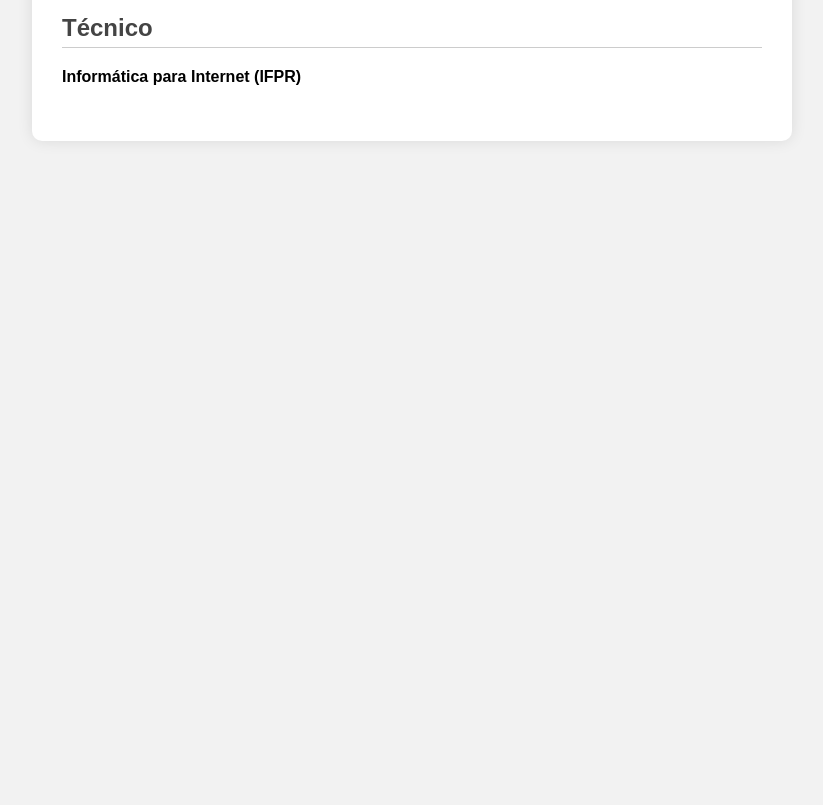
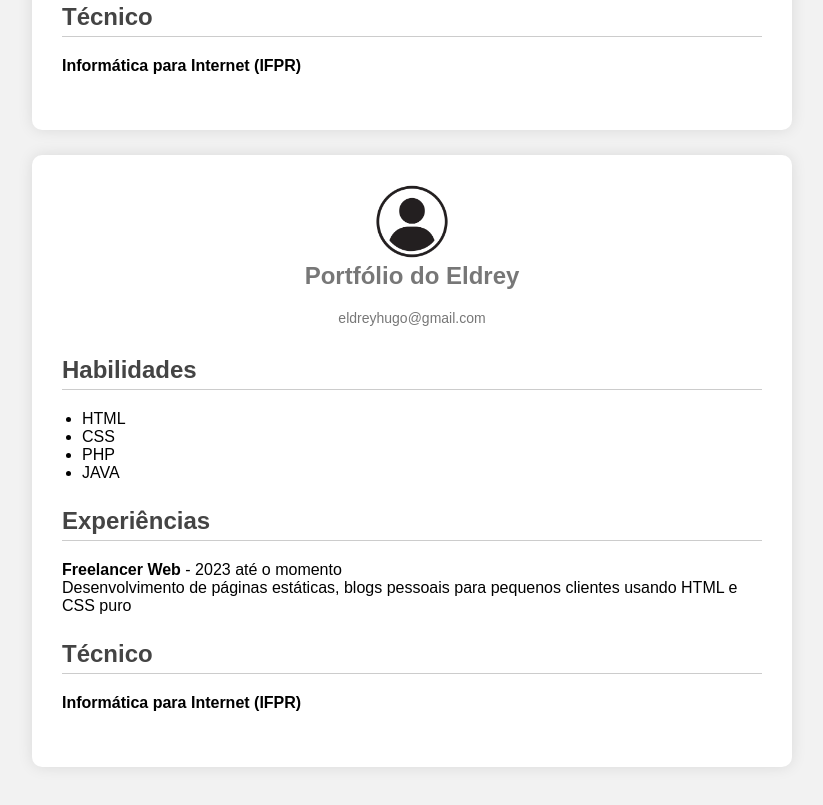
Before and after one commit to Liviaknd/Portfolio_Livs, a plain HTML site: page index.html in a window 1280 px wide. Shown: the part 501-1306 px from the top of the page, without its empty margins (228-1051 px from the left). Before the commit the page ends 800 px from the top, so only its background shows below. Drawn offline with Linux system fonts and the light colour scheme.

Commit message:
Branch Eldrey

```diff
--- a/index.html
+++ b/index.html
@@ -1,12 +1,15 @@
 <!DOCTYPE html>
 <html lang="pt-br">
+
 <head>
     <meta charset="UTF-8">
     <meta name="viewport" content="width=device-width, initial-scale=1.0">
     <title>Livia&Juao</title>
     <link rel="stylesheet" href="style.css">
 </head>
+
 <body>
+    <section>
         <div class="container">
             <div class="foto">
                 <img src="./img/usuario.png" alt="Foto da Livia" width="120">
@@ -27,7 +30,8 @@
             <section>
                 <h2>Experiências</h2>
                 <p><strong>Freelancer Web</strong> - 2023 até o momento <br>
-            Desenvolvimento de páginas estáticas, blogs pessoais para pequenos clientes usando HTML e CSS puro</p>
+                    Desenvolvimento de páginas estáticas, blogs pessoais para pequenos clientes usando HTML e CSS puro
+                </p>
             </section>
 
             <section>
@@ -35,5 +39,39 @@
                 <p><strong>Informática para Internet (IFPR) </strong></p>
             </section>
         </div>
+    </section>
+
+    <section>
+        <div class="container">
+            <div class="foto">
+                <img src="./img/usuario.png" alt="Foto do Eldrey" width="120">
+            </div>
+            <h1>Portfólio do Eldrey</h1>
+            <p class="contato">eldreyhugo@gmail.com</p>
+
+            <section>
+                <h2>Habilidades</h2>
+                <ul>
+                    <li>HTML</li>
+                    <li>CSS</li>
+                    <li>PHP</li>
+                    <li>JAVA</li>
+                </ul>
+            </section>
+
+            <section>
+                <h2>Experiências</h2>
+                <p><strong>Freelancer Web</strong> - 2023 até o momento <br>
+                    Desenvolvimento de páginas estáticas, blogs pessoais para pequenos clientes usando HTML e CSS puro
+                </p>
+            </section>
+
+            <section>
+                <h2>Técnico</h2>
+                <p><strong>Informática para Internet (IFPR) </strong></p>
+            </section>
+        </div>
+    </section>
 </body>
+
 </html>
```
Lines whose indentation alone changed are shown as unchanged.
